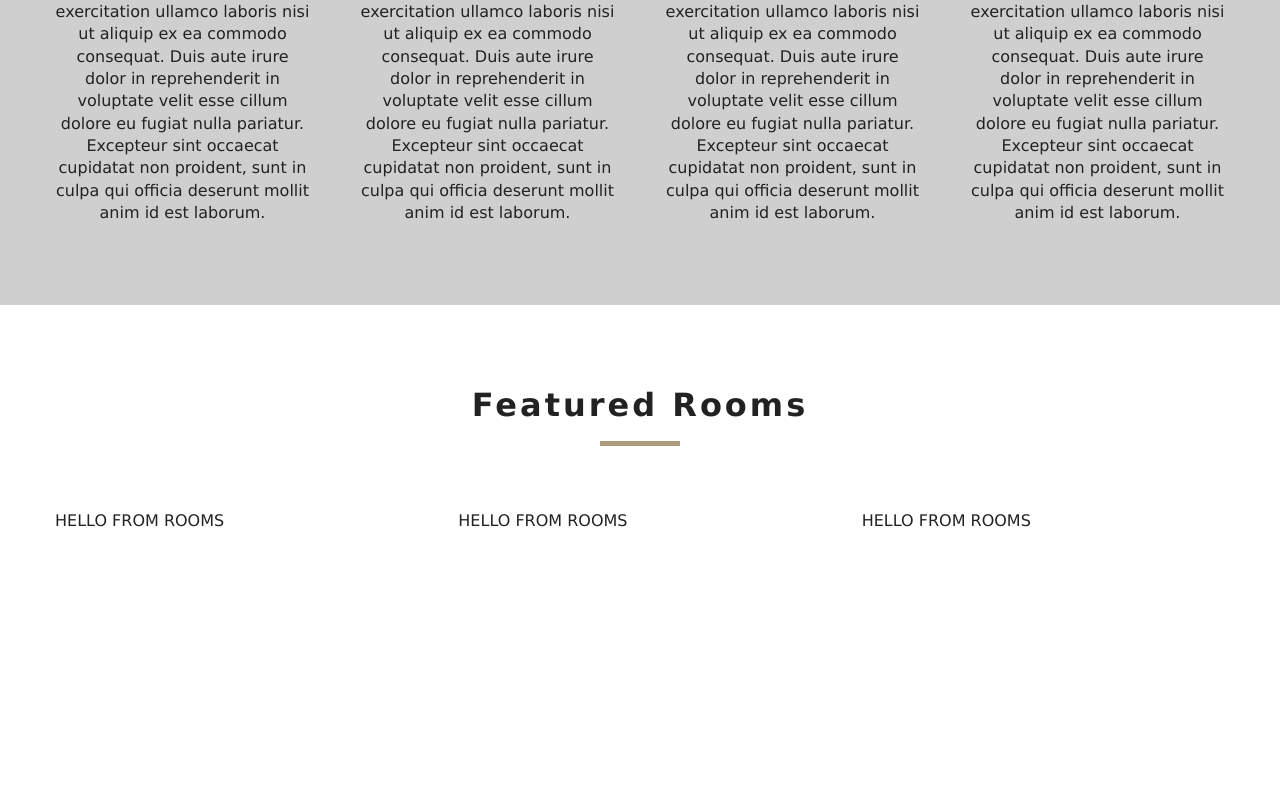
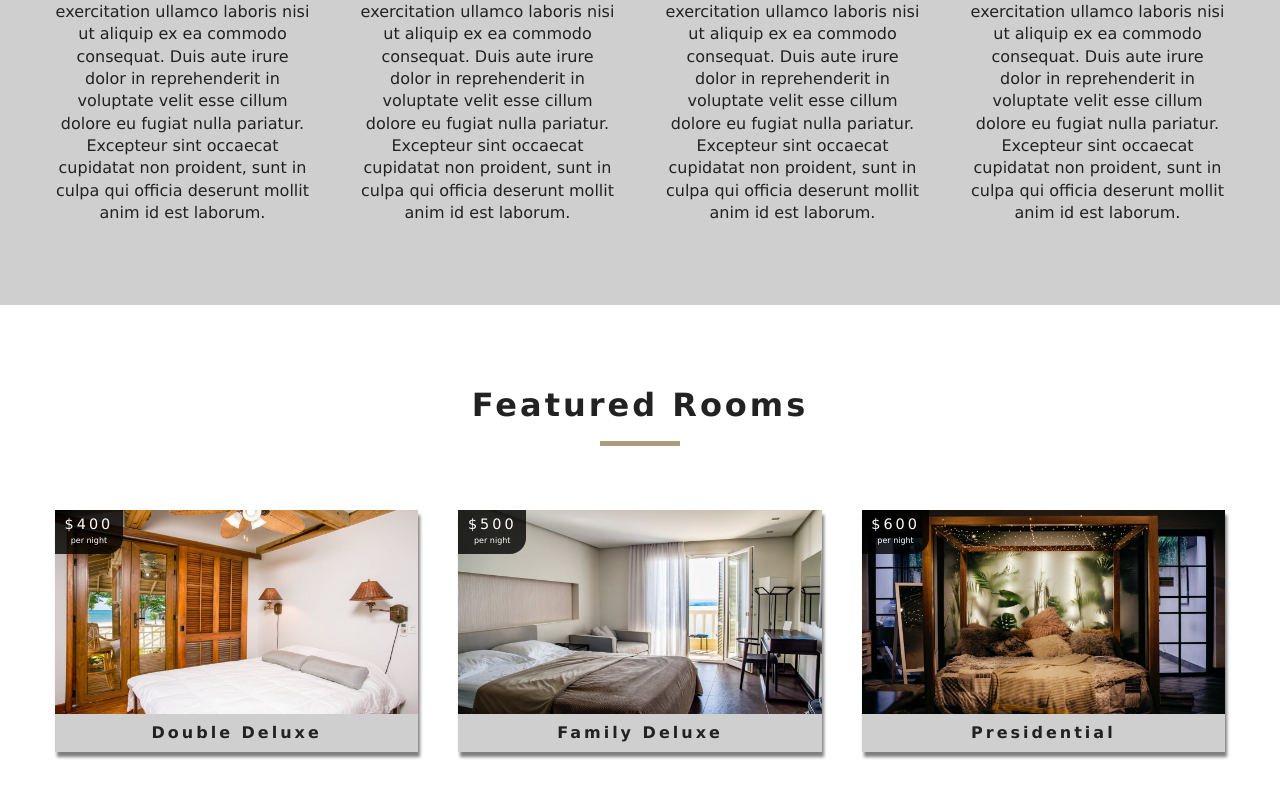
Before and after one commit to ozzie0428/resort_tonight, a React (Create React App) app: page / in a window 1280 px wide. Shown: the part 1265-2063 px from the top of the page. Before the commit the page ends 1877 px from the top, so only its background shows below. Built offline with nearby package versions, Linux system fonts and the light colour scheme.

Commit message:
set up room component

```diff
--- a/src/Context.js
+++ b/src/Context.js
@@ -15,7 +15,7 @@
   componentDidMount() {
     // this.getData
     let rooms = this.formatData(items);
-    console.log(rooms);
+    console.log("context rooms",rooms);
     let featuredRooms = rooms.filter(room => room.featured === true);
     this.setState({
       rooms,
--- a/src/components/FeaturedRooms.js
+++ b/src/components/FeaturedRooms.js
@@ -7,6 +7,7 @@
     static contextType = RoomContext;
     render() {
         let { loading,featuredRooms : rooms} = this.context;
+        console.log("context", this.context)
         rooms = rooms.map(room => {
             return <Room key={room.id} room={room}/>
         })
--- a/src/components/Room.js
+++ b/src/components/Room.js
@@ -1,9 +1,33 @@
 import React from 'react'
+import {Link} from 'react-router-dom'
+import defaultImg from "../images/room-1.jpeg"
+import Proptypes from "prop-types"
+export default function Room({room}) {
+    const{name,slug,images,price} = room;
+console.log("room", room)
 
-export default function Room() {
     return (
-        <div>
-            HELLO FROM ROOMS
+        <article className="room">
+        <div className="img-container">
+        <img src={images[0] || defaultImg} alt="single room"/>
+
+        <div className="price-top">
+        <h6>${price}</h6>
+        <p>per night</p>
         </div>
+        <Link to={`/rooms/${slug}`} className="btn-primary room-link">
+            Features
+        </Link>
+        </div>
+        <p className="room-info">{name}</p>
+        </article >
     )
 }
+Room.propTypes ={
+    room:Proptypes.shape({
+        name:Proptypes.string.isRequired,
+        slug:Proptypes.string.isRequired,
+        images:Proptypes.arrayOf(Proptypes.string).isRequired,
+        price:Proptypes.number.isRequired,
+    })
+}
```
